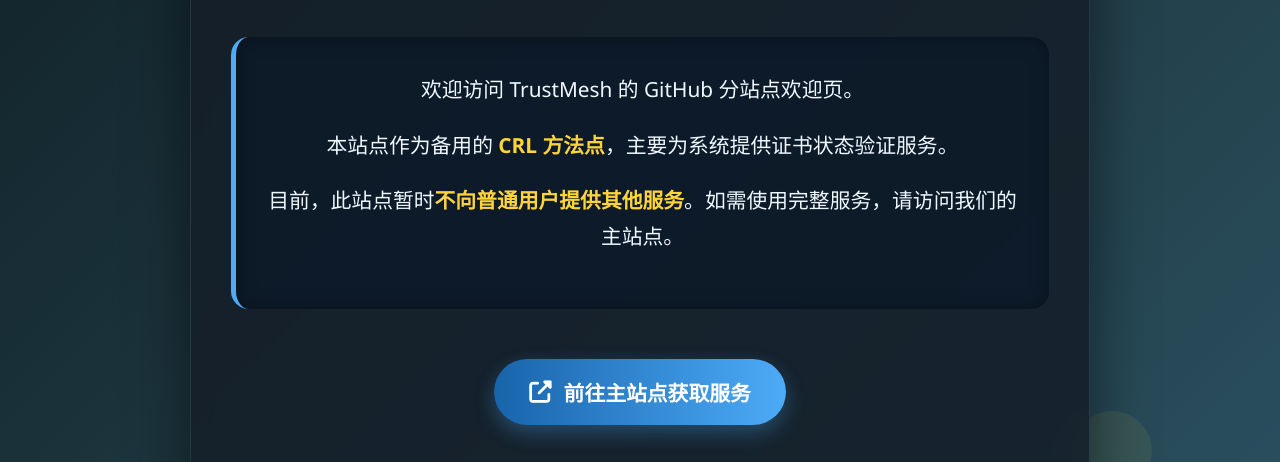
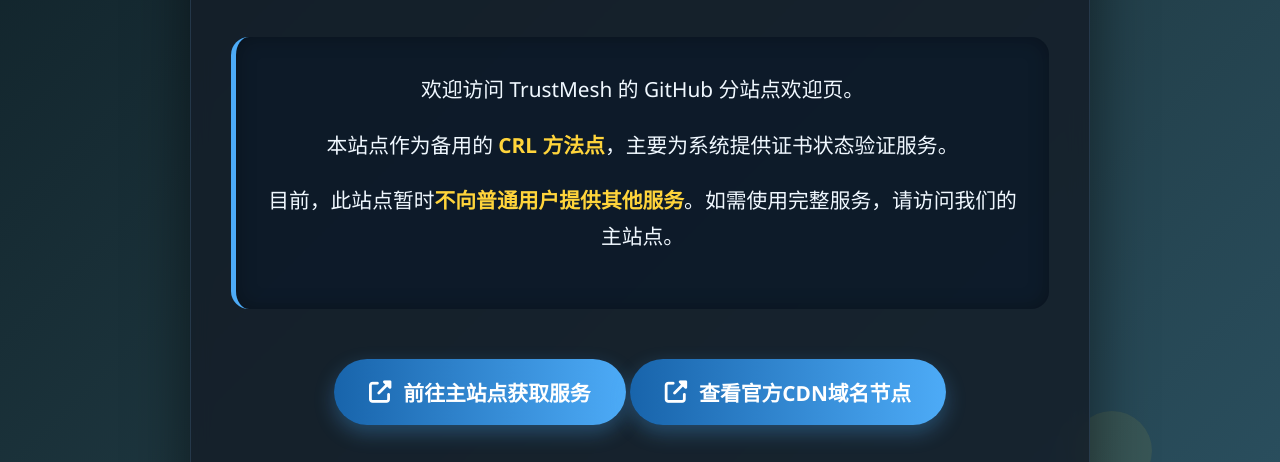
Before and after one commit to SpeedSecurityOfficial/TrustMesh, a plain HTML site: page index.htm in a window 1280 px wide. Shown: the part 269-731 px from the top of the page. Drawn offline with Linux system fonts and the light colour scheme.

Commit message:
Update index.htm

```diff
--- a/index.htm
+++ b/index.htm
@@ -248,6 +248,10 @@
             <i class="fas fa-external-link-alt"></i>
             前往主站点获取服务
         </a>
+        <a href="CDN.htm" class="service-link" target="_blank">
+            <i class="fas fa-external-link-alt"></i>
+            查看官方CDN域名节点
+        </a>
 
         <div class="note">
             <p><i class="fas fa-info-circle"></i> 提示：本 GitHub 分站点仅作为 CRL 服务的备用访问点，主站点提供完整功能和服务支持。</p>
```
